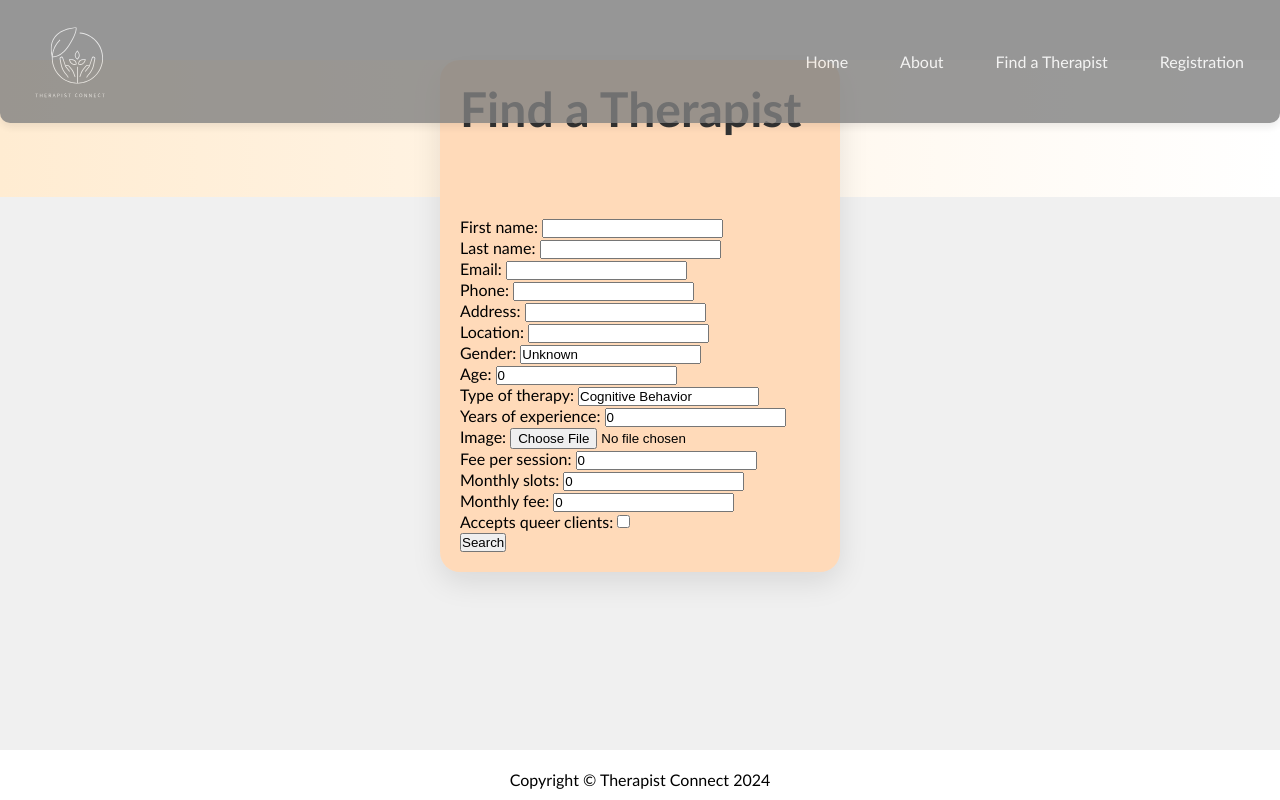
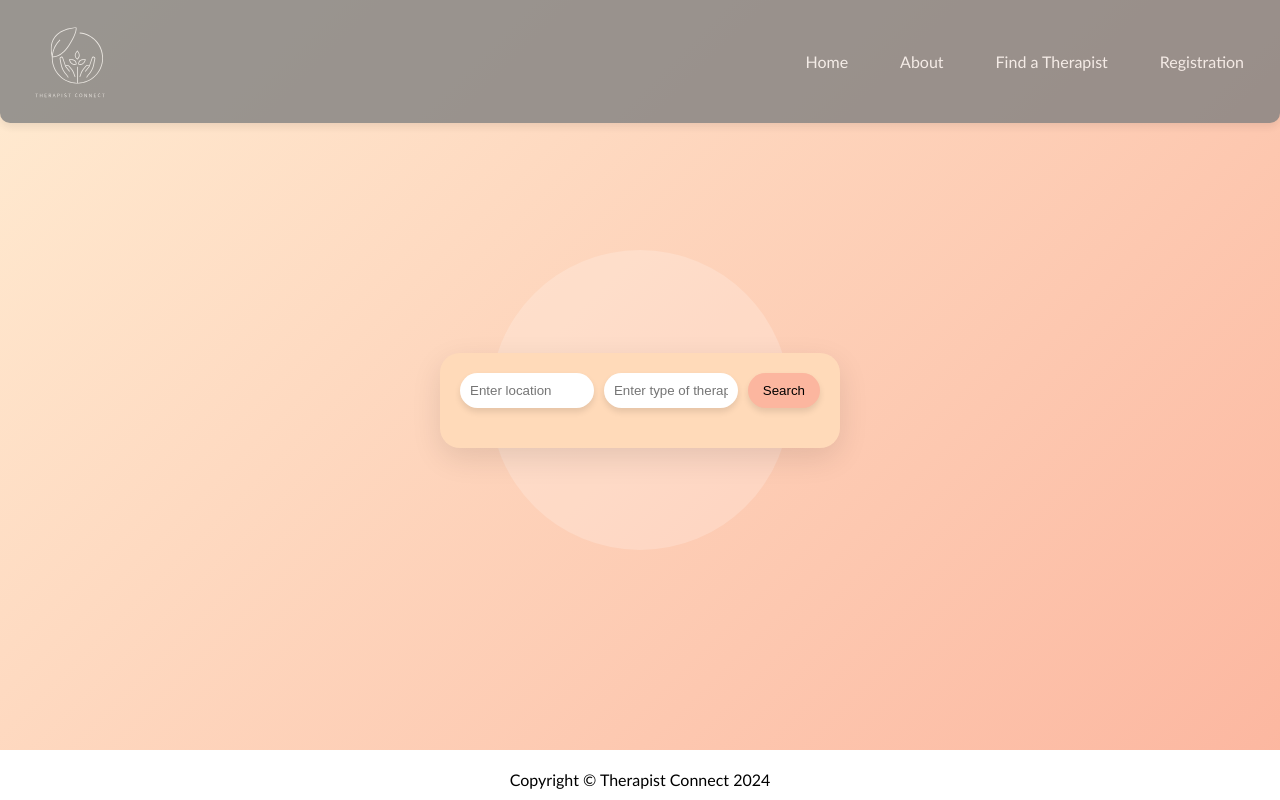
Before and after one commit to MbuviM/Landing-Page, a Django app: page /search/ in a window 1280 px wide. Run offline with Django 5.2, Linux system fonts and the light colour scheme.

Commit message:
Modify search bars

```diff
--- a/backend/templates/find-a-therapist.html
+++ b/backend/templates/find-a-therapist.html
@@ -1,5 +1,4 @@
 {% load static %}
-
 <!DOCTYPE html>
 <html lang="en">
 <head>
@@ -7,27 +6,10 @@
     <meta charset="UTF-8">
     <title>Therapist Connect</title>
     <link rel="stylesheet" href="{% static 'css/style.css' %}">
-    <style>
-        .therapist-box {
-            border: 1px solid #ccc;
-            margin-bottom: 10px;
-            padding: 10px;
-            cursor: pointer;
-        }
-        .therapist-details {
-            display: none;
-            margin-top: 10px;
-        }
-        .therapist-box.active .therapist-details {
-            display: block;
-        }
-    </style>
 </head>
-<body>
-    <link rel="stylesheet" href="{% static 'css/style.css' %}">
-    <script src=”https://cdn.jsdelivr.net/npm/axios/dist/axios.min.js"></script>
-
-    <div class="container">
+<body class="therapist-connect-page">
+    <div class="background-wrapper">
+        <div class="search-container">
             <header class="header">
                 <div id="header-logo">
                     <img src="{% static 'Photos/logo-2.svg' %}" alt="Therapist Connect Logo">
@@ -42,8 +24,9 @@
                 </div>
 
                 <div id="main">
-                <button class="openbtn" onclick="openNav()"</button>
-                <img src="{% static 'Photos/interface.png' %}" alt="Menu" class="hamburger-icon">
+                    <button class="openbtn" onclick="openNav()">
+                        <img src="{% static 'Photos/interface.png' %}" class="hamburger-icon">
+                    </button>
                 </div>
 
                 <div class="navbar">
@@ -54,101 +37,60 @@
                 </div>
             </header>
 
-
-    <div class="search-container">
-        <h2>Find a Therapist</h2>
-        <form method="get">
-            {{ form.as_p }}
-            <button type="submit">Search</button>
-        </form>
+            <div class="search-box">
+                <input type="text" id="location-input" placeholder="Enter location">
+                <input type="text" id="therapy-input" placeholder="Enter type of therapy">
+                <button id="search-button">Search</button>
             </div>
-
-    {% if form.is_bound and form.is_valid %}
-    {% if therapists %}
-        <div class="results-container">
-            {% for therapist in therapists %}
-            <div class="therapist-box" onclick="toggleDetails(this)">
-                <div class="circle-img">
-                    <img src="{% static 'Photos/user.png' %}" style="width: 50px; height: auto;">
-                </div>
-                <div class="center-text">
-                    <h3>{{ therapist.first_name }} {{ therapist.last_name }}</h3>
-                    <p>{{ therapist.location}}</p>
-                    <p>{{ therapist.type_of_therapy }}</p>
-                </div>
-                <div class="therapist-details">
-                    <p>Name: {{ therapist.first_name }} {{ therapist.last_name }}</p>
-                    <p>Email: {{ therapist.email }}</p>
-                    <p>Phone: {{ therapist.phone }}</p>
-                    <p>Address: {{ therapist.address }}</p>
-                    <p>Gender: {{ therapist.gender }}</p>
-                    <p>Age: {{ therapist.age }}</p>
-                    <p>Years of Experience: {{ therapist.years_of_experience }}</p>
-                    <p>Fee per Session: {{ therapist.fee_per_session }}</p>
-                    <p>Monthly Slots: {{ therapist.monthly_slots }}</p>
-                    <p>Monthly Fee: {{ therapist.monthly_fee }}</p>
-                    <p>Accepts Queer Clients: {% if therapist.accepts_queer_clients %}Yes{% else %}No{% endif %}</p>
-                    <!-- Add more details here -->
+            <div id="results" class="results">
+                <span class="section-title">Therapists</span>
+                <!-- Results will be appended here -->
             </div>
         </div>
-            {% endfor %}
     </div>
-    {% else %}
-        <div class="results-container">
-            <p>No therapists found.</p>
-        </div>
-    {% endif %}
-{% else %}
-    <div class="results-container">
-        <h2>All Therapists</h2>
-        {% for therapist in all_therapists %}
-        <div class="therapist-box" onclick="toggleDetails(this)">
-            <div class="circle-img">
-                <img src="{% static 'Photos/user.png' %}" alt="{{ therapist.first_name }} {{ therapist.last_name }}" style="width: 50px; height: auto;">
-            </div>
-            <div class="center-text">
-                <h3>{{ therapist.location }}</h3>
-                <p>{{ therapist.type_of_therapy }}</p>
-            </div>
-            <div class="therapist-details">
-                <p>Name: {{ therapist.first_name }} {{ therapist.last_name }}</p>
-                <p>Email: {{ therapist.email }}</p>
-                <p>Phone: {{ therapist.phone }}</p>
-                <p>Address: {{ therapist.address }}</p>
-                <p>Gender: {{ therapist.gender }}</p>
-                <p>Age: {{ therapist.age }}</p>
-                <p>Years of Experience: {{ therapist.years_of_experience }}</p>
-                <p>Fee per Session: {{ therapist.fee_per_session }}</p>
-                <p>Monthly Slots: {{ therapist.monthly_slots }}</p>
-                <p>Monthly Fee: {{ therapist.monthly_fee }}</p>
-                <p>Accepts Queer Clients: {% if therapist.accepts_queer_clients %}Yes{% else %}No{% endif %}</p>
-                <!-- Add more details here -->
-            </div>
-        </div>
-        {% endfor %}
-    </div>
-{% endif %}
 
     <div class="footer">
         <p>Copyright &copy; Therapist Connect 2024</p>
     </div>
 
     <script>
+        document.addEventListener('DOMContentLoaded', () => {
+            const searchButton = document.getElementById('search-button');
+            const locationInput = document.getElementById('location-input');
+            const therapyInput = document.getElementById('therapy-input');
+            const resultsContainer = document.getElementById('results');
+
+            searchButton.addEventListener('click', () => {
+                const location = locationInput.value.toLowerCase();
+                const therapy = therapyInput.value.toLowerCase();
+
+                fetch(`/search_therapists?location=${location}&therapy=${therapy}`)
+                    .then(response => response.json())
+                    .then(data => {
+                        resultsContainer.innerHTML = '';
+                        if (data.length > 0) {
+                            data.forEach(therapist => {
+                                const therapistItem = document.createElement('div');
+                                therapistItem.classList.add('item');
+                                therapistItem.textContent = `${therapist.name} - ${therapist.location} - ${therapist.therapy}`;
+                                resultsContainer.appendChild(therapistItem);
+                            });
+                            resultsContainer.style.display = 'flex';
+                        } else {
+                            resultsContainer.style.display = 'none';
+                        }
+                    });
+            });
+        });
+
         function openNav() {
-            document.getElementById("mySidebar").style.width = "100%"; // Full width
-            document.body.classList.add("sidebar-open"); // Prevent body scrolling
+            document.getElementById("mySidebar").style.width = "250px";
+            document.getElementById("main").style.marginLeft = "250px";
         }
 
         function closeNav() {
-            document.getElementById("mySidebar").style.width = "0"; // Collapse to zero width
-            document.body.classList.remove("sidebar-open"); // Re-enable body scrolling
-        }
-    </script>
-
-    <script src="{% static 'js/script.js' %}"></script>
-    <script>
-        function toggleDetails(element) {
-            element.classList.toggle('active');
+            document.getElementById("mySidebar").style.width = "0";
+            document.getElementById("main").style.marginLeft= "0";
         }
     </script>
 </body>
```
Lines whose indentation alone changed are shown as unchanged.
